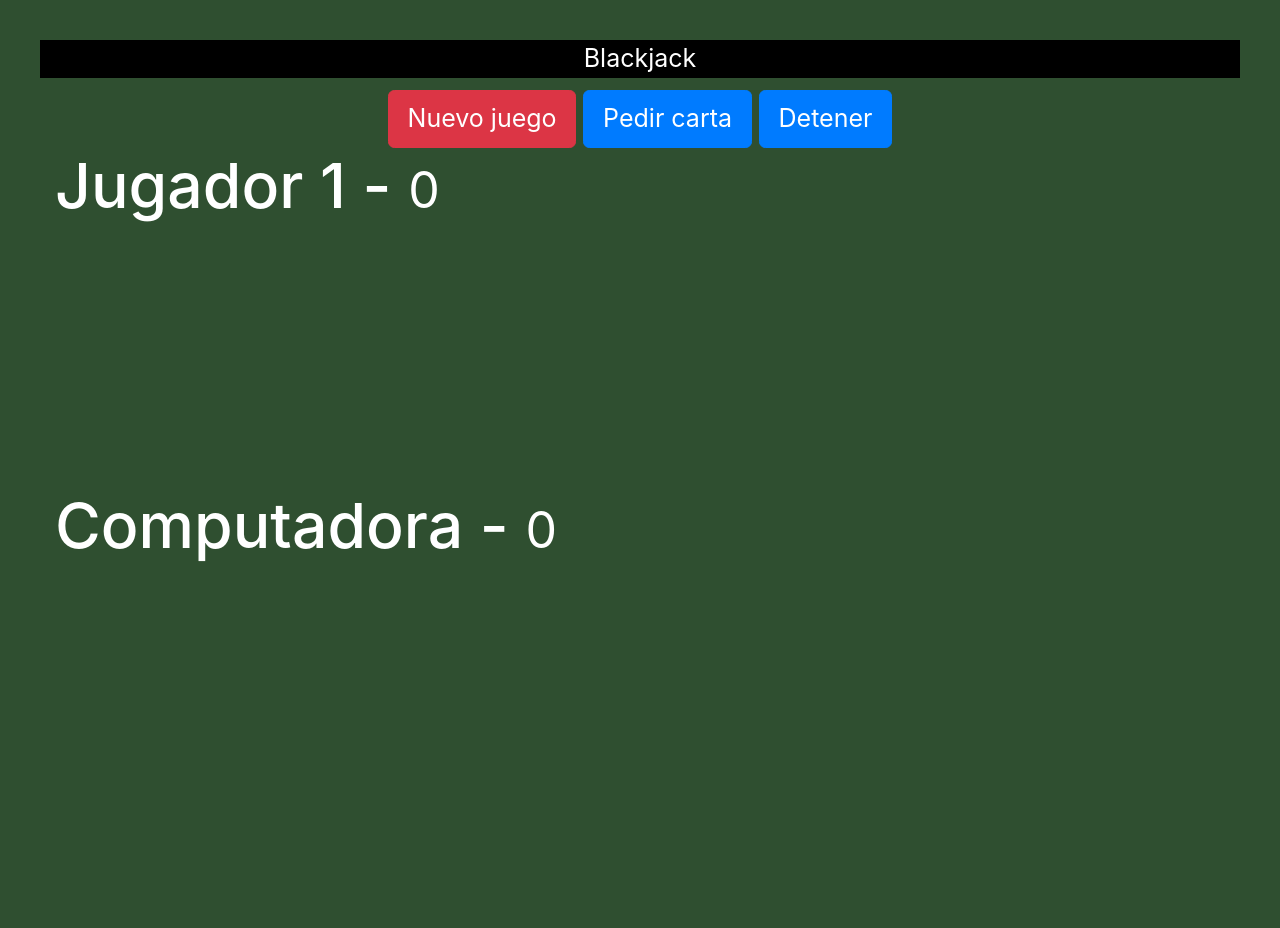
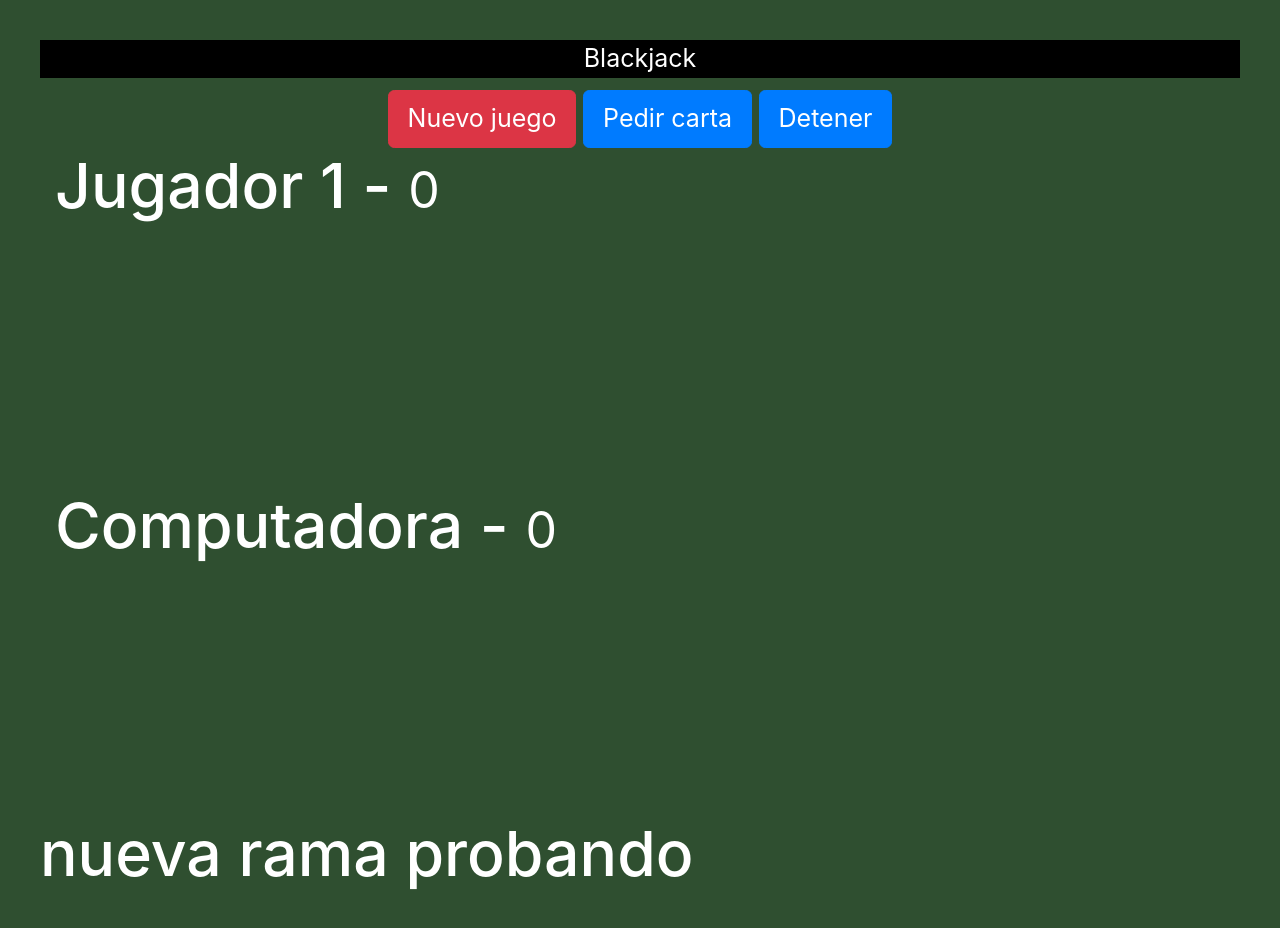
Before and after one commit to Ariel-Salas/black_jack_js, a plain HTML site: page index.html in a window 1280 px wide. Before the commit the page ends 856 px from the top, so only its background shows below. Drawn offline with nearby package versions, Linux system fonts and the light colour scheme.

Commit message:
comentario en la rama Ariel

```diff
--- a/index.html
+++ b/index.html
@@ -54,6 +54,6 @@
 <script src="assets/js/underscore-min.js"></script>
 <script src="assets/js/juego.js"></script>
 
-
+<h1>nueva rama probando</h1>
 </body>
 </html>
```
